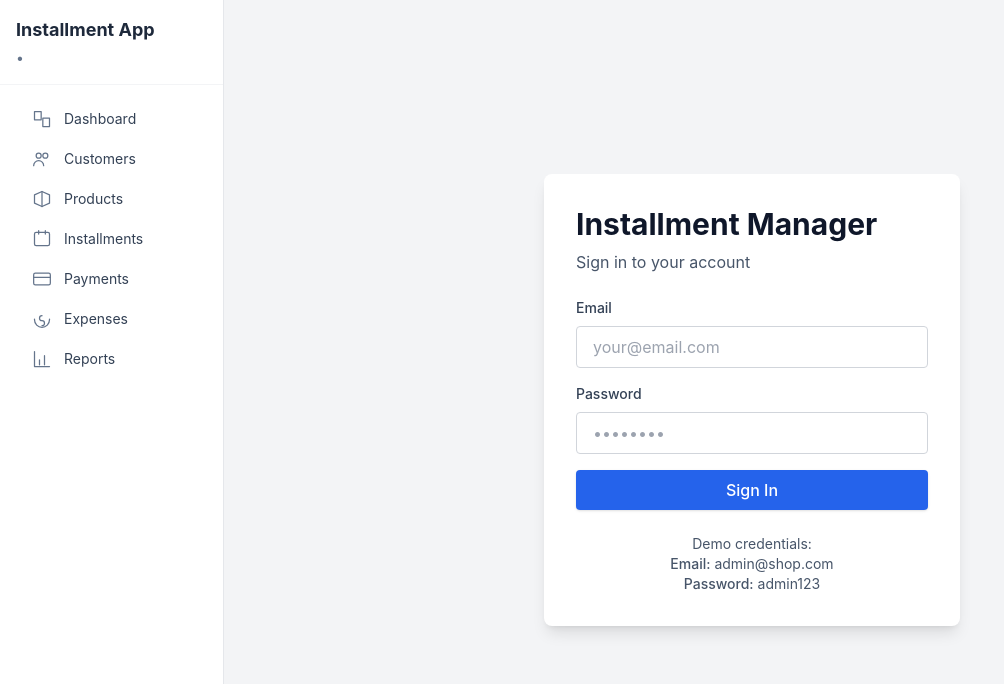
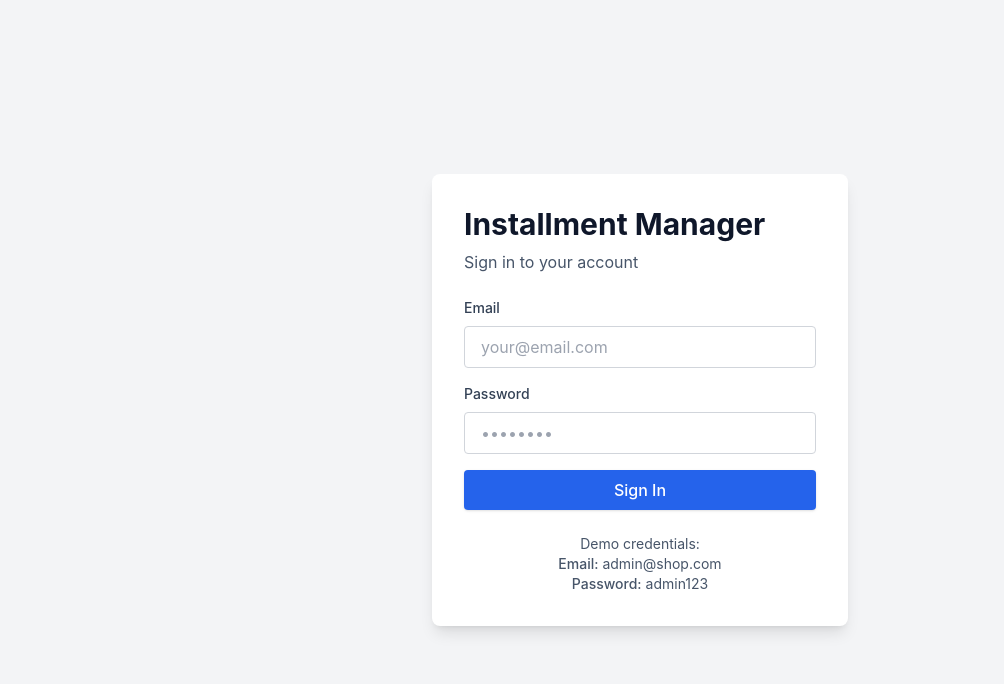
Before and after one commit to azibali01/installment-frontend, a React (Vite) app: page /login in a window 1280 px wide. Shown: the top 684 px of the page, without its empty margins (0-1004 px from the left). Built offline with nearby package versions, Linux system fonts and the light colour scheme; no server answers.

Commit message:
fix(frontend): hide Sidebar on /login route

```diff
--- a/src/App.tsx
+++ b/src/App.tsx
@@ -39,9 +39,7 @@ export function App() {
   return (
     <AuthProvider>
       <BrowserRouter>
-        <div className="flex">
-          <Sidebar />
-          <div className="flex-1">
+        <Layout>
           <Routes>
             <Route path="/login" element={<LoginPage />} />
             <Route
@@ -118,9 +116,26 @@ export function App() {
             />
             <Route path="/" element={<Navigate to="/dashboard" />} />
           </Routes>
-          </div>
-        </div>
+        </Layout>
       </BrowserRouter>
     </AuthProvider>
   );
 }
+
+// Layout component hides the Sidebar on specific routes (e.g. /login)
+const Layout: React.FC<{ children: React.ReactNode }> = ({ children }) => {
+  const location = (window as any).location;
+  // If you prefer using react-router's useLocation, we would need to
+  // place Layout inside Router context — but App already renders it inside BrowserRouter.
+  // For simplicity and to avoid hook issues, use window.location.pathname here.
+  const path = location?.pathname || "/";
+  const hideSidebarOn = ["/login"];
+  const showSidebar = !hideSidebarOn.includes(path);
+
+  return (
+    <div className="flex">
+      {showSidebar && <Sidebar />}
+      <div className="flex-1">{children}</div>
+    </div>
+  );
+};
```
Lines whose indentation alone changed are shown as unchanged.
